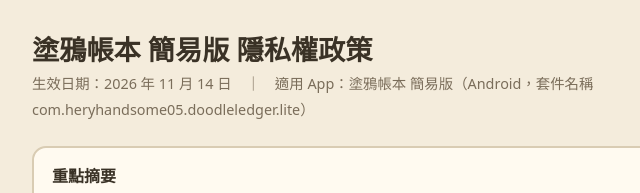
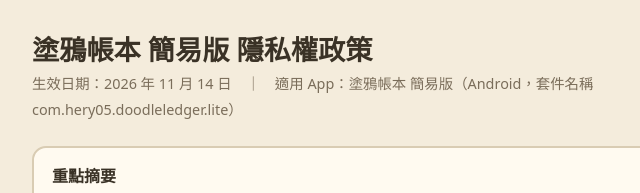
Before and after one commit to Hisken0514/doodle-ledger, a plain HTML site: page privacy-policy.html in a window 1280 px wide. Shown: the top 193 px of the page, 264-904 px from the left. Drawn offline with Linux system fonts and the light colour scheme.

Commit message:
Update package name to com.hery05.doodleledger.lite
Co-Authored-By: Claude Opus 5.5 <noreply@anthropic.com>

```diff
--- a/privacy-policy.html
+++ b/privacy-policy.html
@@ -23,7 +23,7 @@
 <body>
 <main>
   <h1>塗鴉帳本 簡易版 隱私權政策</h1>
-  <p class="meta">生效日期：2026 年 11 月 14 日　｜　適用 App：塗鴉帳本 簡易版（Android，套件名稱 com.heryhandsome05.doodleledger.lite）</p>
+  <p class="meta">生效日期：2026 年 11 月 14 日　｜　適用 App：塗鴉帳本 簡易版（Android，套件名稱 com.hery05.doodleledger.lite）</p>
 
   <div class="summary">
     <strong>重點摘要</strong>
```
